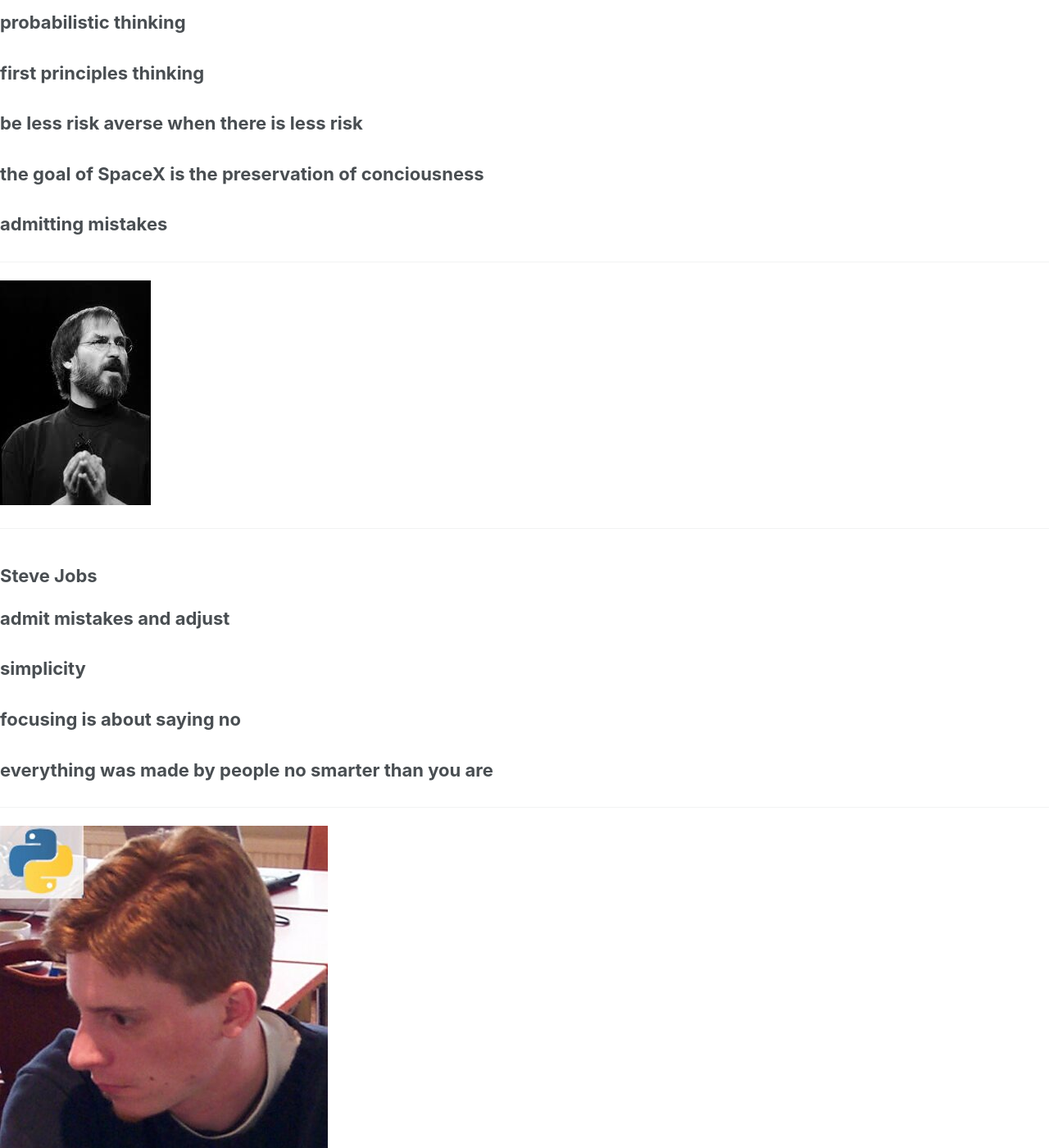
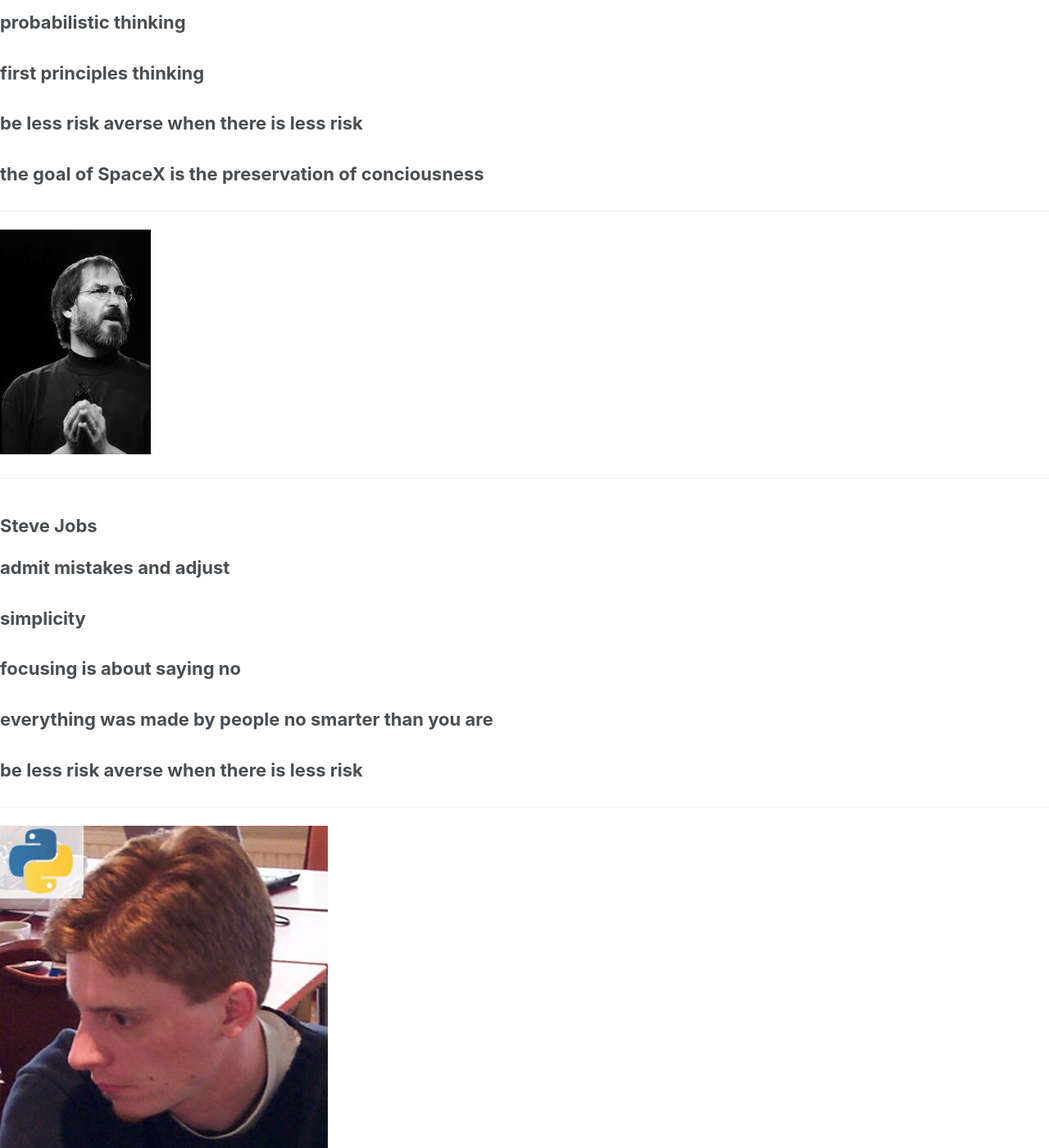
Before and after one commit to ADGEfficiency/adgefficiency.github.io, a Jekyll site: the page built from PITCHME.md, in a window 1280 px wide and 1400 px high, scrolled down 4059 px. Shown: the whole window at 82% size. Built offline with Jekyll 4.4.1, drawn with Linux system fonts in a browser that asks for light colours; nearby versions of some CDN libraries; our own code applies the rules of GitHub Pages for plain Markdown files.

Commit message:
mentors talk

```diff
--- a/PITCHME.md
+++ b/PITCHME.md
@@ -81,8 +81,6 @@
 
 **the goal of SpaceX is the preservation of conciousness**
 
-**admitting mistakes**
-
 ---
 
 ![](/assets/mentors/jobs.jpeg)
@@ -98,6 +96,8 @@
 **focusing is about saying no**
 
 **everything was made by people no smarter than you are**
+
+**be less risk averse when there is less risk**
 
 ---
 
@@ -123,4 +123,4 @@
 
 ---
 
-# Thank you
+thank you
```
